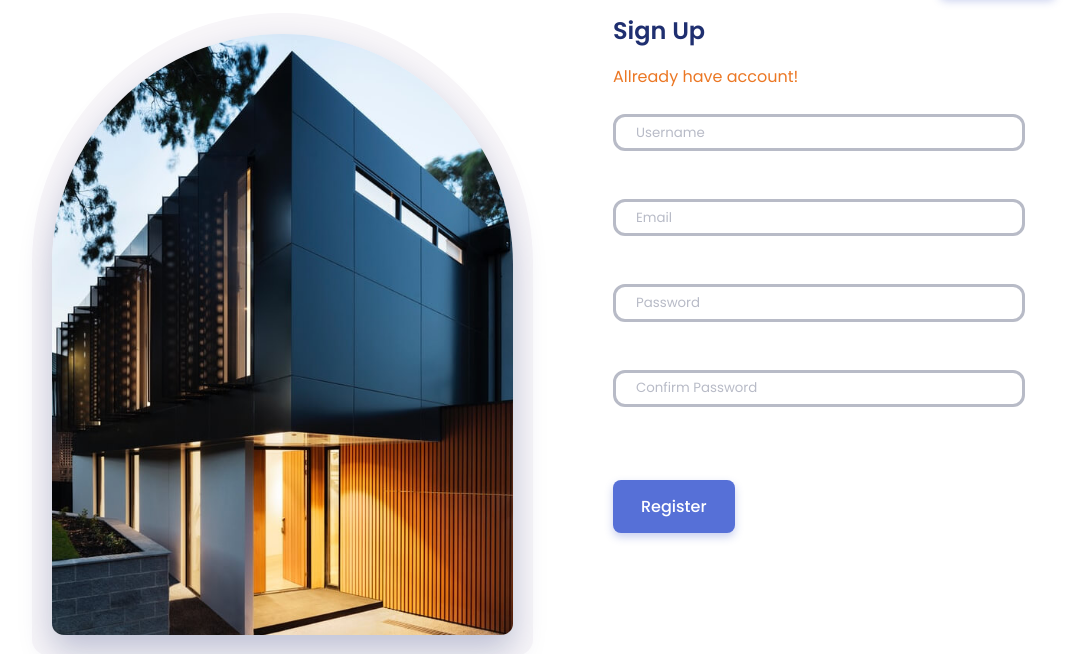
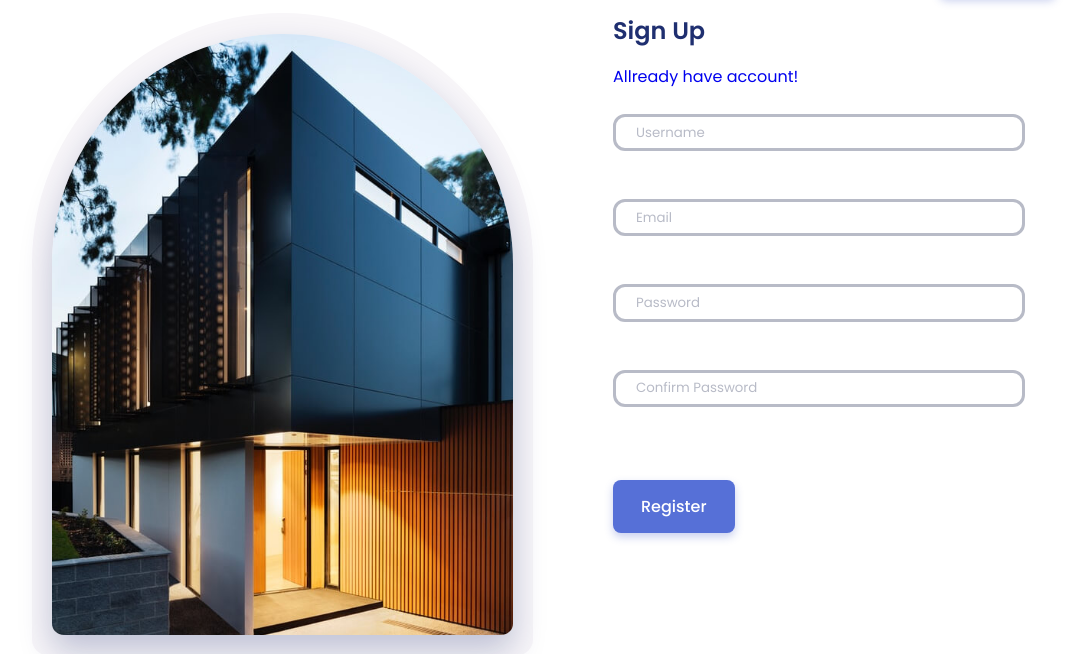
Before and after one commit to gulshankr1729/fyphome, a Django app: page /user/sign-up/ in a window 1280 px wide. Shown: the part 59-713 px from the top of the page, without its empty margins (96-1182 px from the left). Run offline with Django 4.2, Linux system fonts and the light colour scheme; some libraries are stand-ins or nearby versions.

Commit message:
Update sign-up.html

```diff
--- a/templates/userauths/sign-up.html
+++ b/templates/userauths/sign-up.html
@@ -23,7 +23,7 @@
                 {% endif %}
 
 
-                    <a class="section__subtitle" href="{% url 'userauths:sign-in' %}" >Allready have account!</a>
+                    <a class="text-muted" href="{% url 'userauths:sign-in' %}" >Allready have account!</a>
                 </div><br>
                 <form method="post" method="POST">
                     {% csrf_token %}
```
